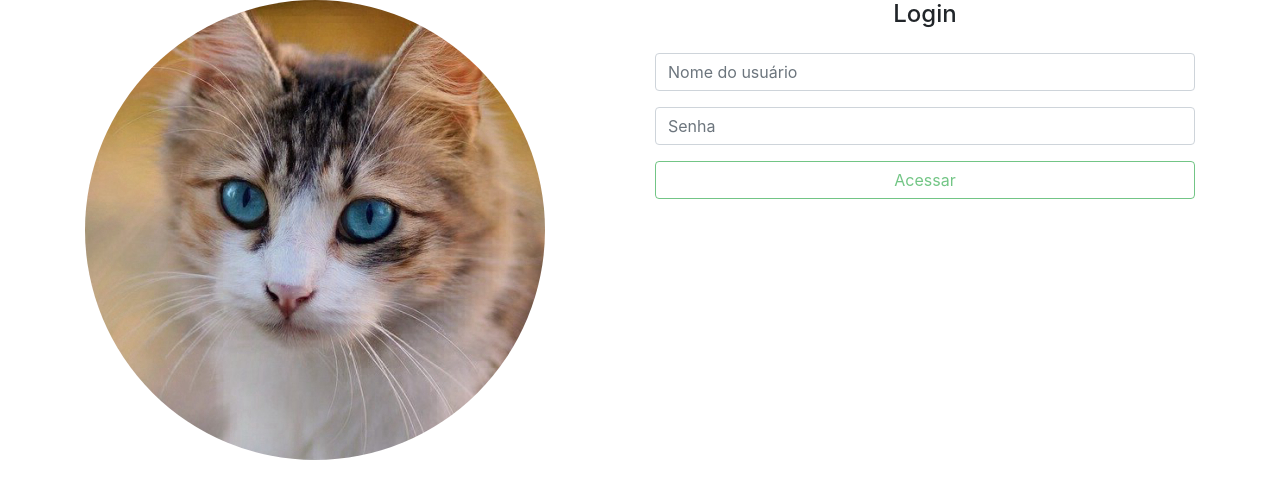
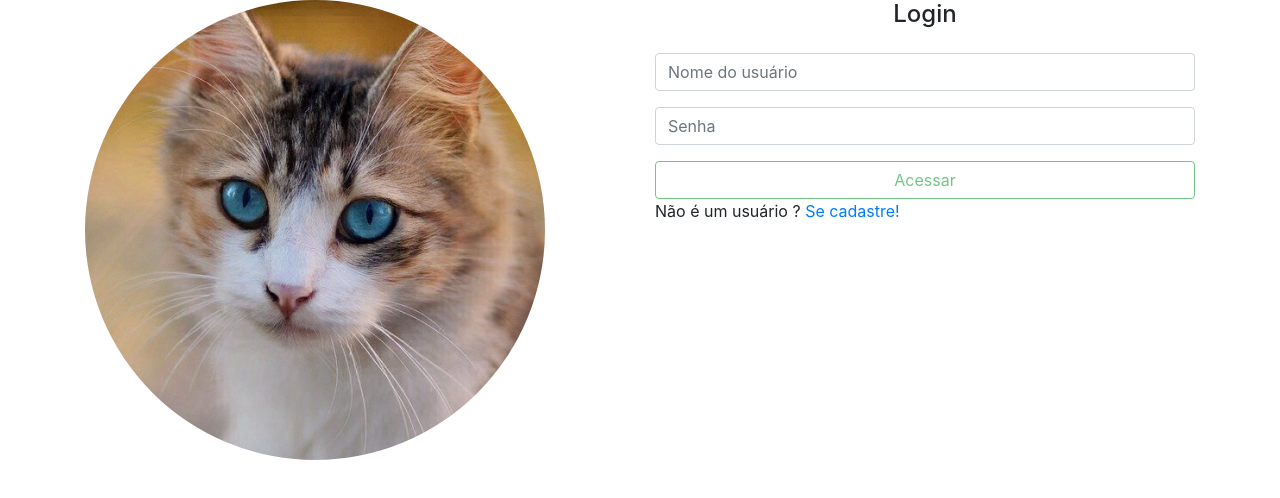
Before and after one commit to Mateusleao99/gatitobook, an Angular app: page /home in a window 1280 px wide. Shown: the top 498 px of the page. Built offline with nearby package versions, Linux system fonts and the light colour scheme.

Commit message:
feat: impl routerlink

```diff
--- a/src/app/home/login/login.component.html
+++ b/src/app/home/login/login.component.html
@@ -31,8 +31,13 @@
         mensagem="Senha obrigatória"
       ></app-mensagem>
     </div>
-    <button type="submit" class="btn btn-outline-success btn-block" [disabled]="loginForm.invalid">
+    <button
+      type="submit"
+      class="btn btn-outline-success btn-block"
+      [disabled]="loginForm.invalid"
+    >
       Acessar
     </button>
   </form>
+  <p>Não é um usuário ? <a [routerLink]="['novousuario']">Se cadastre!</a></p>
 </div>
--- a/src/app/home/novo-usuario/novo-usuario.component.html
+++ b/src/app/home/novo-usuario/novo-usuario.component.html
@@ -14,3 +14,4 @@
   </div>
   <button class="btn btn-primary btn-block">Cadastro</button>
 </form>
+<p>Já é um usuario ? <a [routerLink]="['']">Faça o login</a></p>
```
